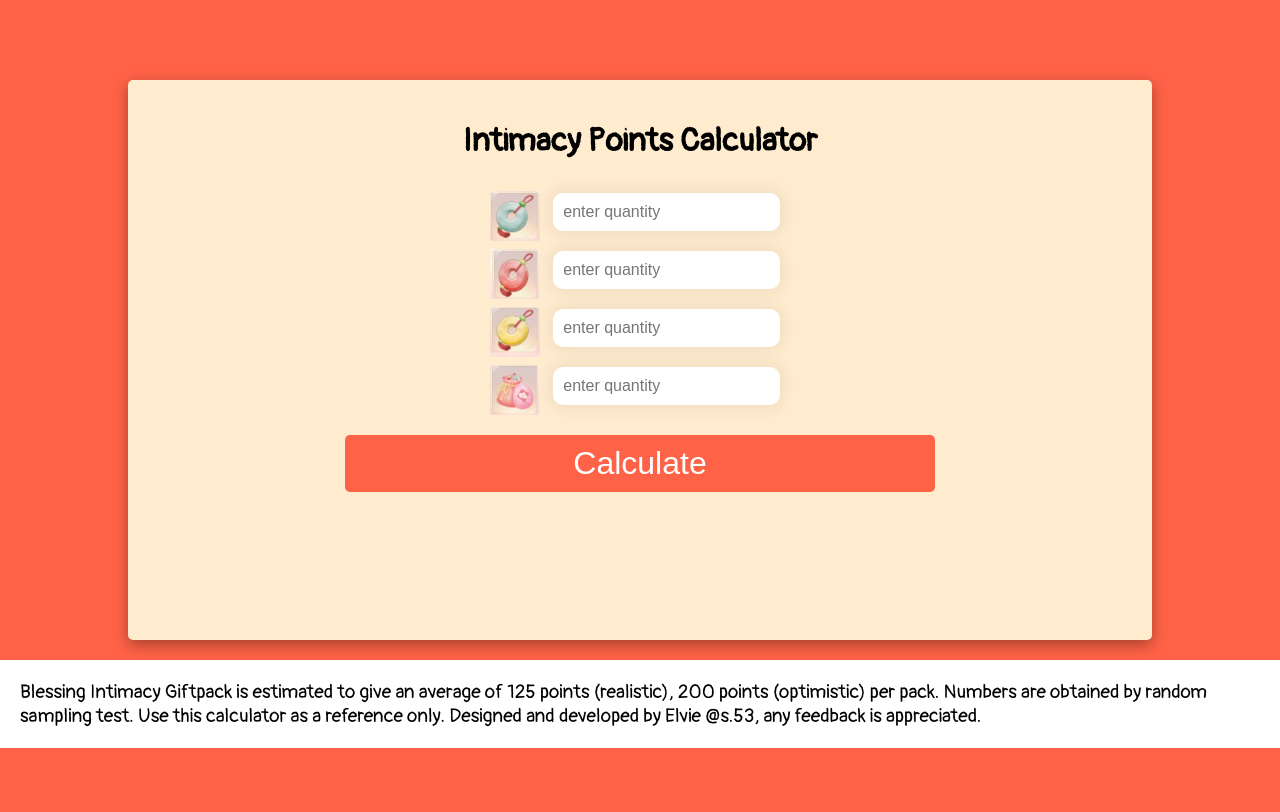
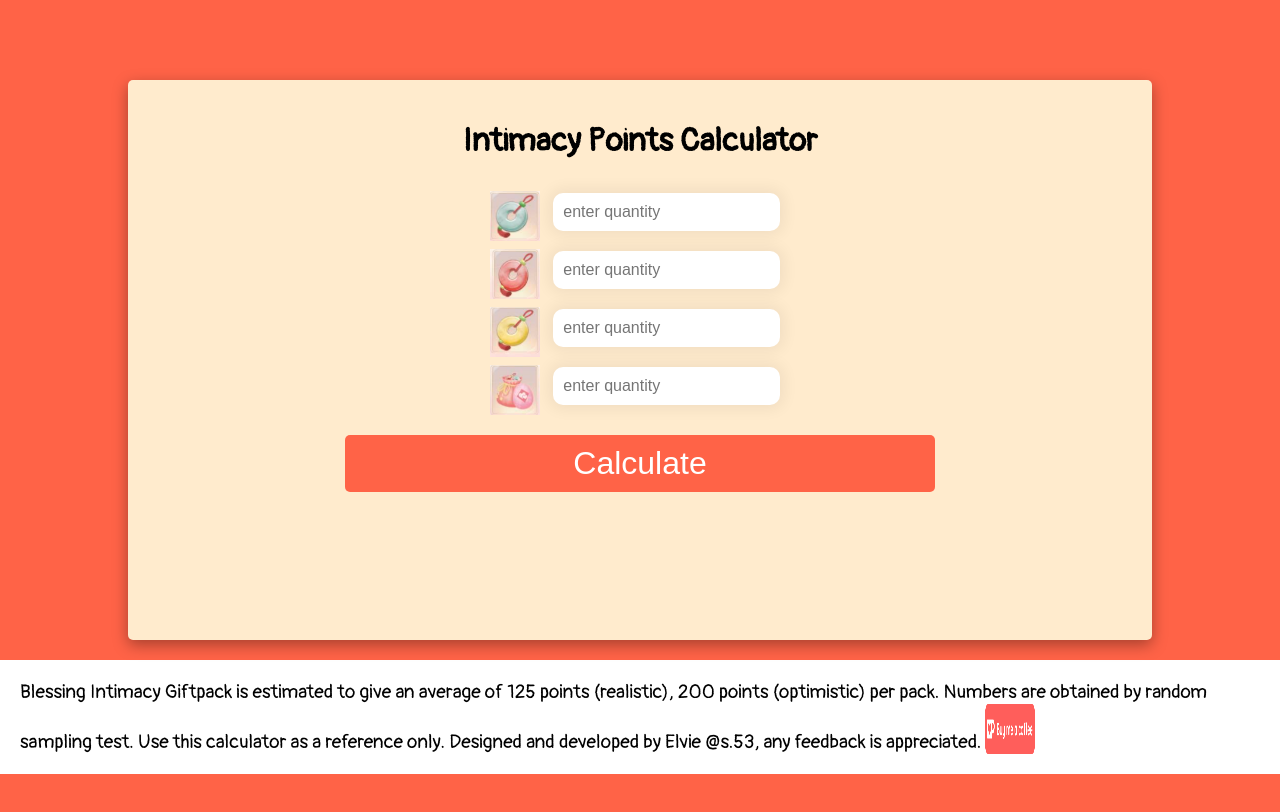
Before and after one commit to s105Cerise/lop, a plain HTML site: page intimacy.html in a window 1280 px wide. Drawn offline with Linux system fonts and the light colour scheme; files whose address does not match are found by name.

Commit message:
Update intimacy.html

```diff
--- a/intimacy.html
+++ b/intimacy.html
@@ -35,7 +35,10 @@
       <div id="estimated" class="estimated-points center-text"></div>
     </div>
   </div>
-  <div class="note">Blessing Intimacy Giftpack is estimated to give an average of 125 points (realistic), 200 points (optimistic) per pack. Numbers are obtained by random sampling test. Use this calculator as a reference only. Designed and developed by Elvie @s.53, any feedback is appreciated.</div>
+  <div class="note">
+    Blessing Intimacy Giftpack is estimated to give an average of 125 points (realistic), 200 points (optimistic) per pack. Numbers are obtained by random sampling test. Use this calculator as a reference only. Designed and developed by Elvie @s.53, any feedback is appreciated.
+    <a href="https://www.paypal.com/paypalme/sherlychan"><img src="coffee.png" class="coffee"></a>
+  </div>
 </body>
 <script src="calculate.js"></script>
 </html>
```
